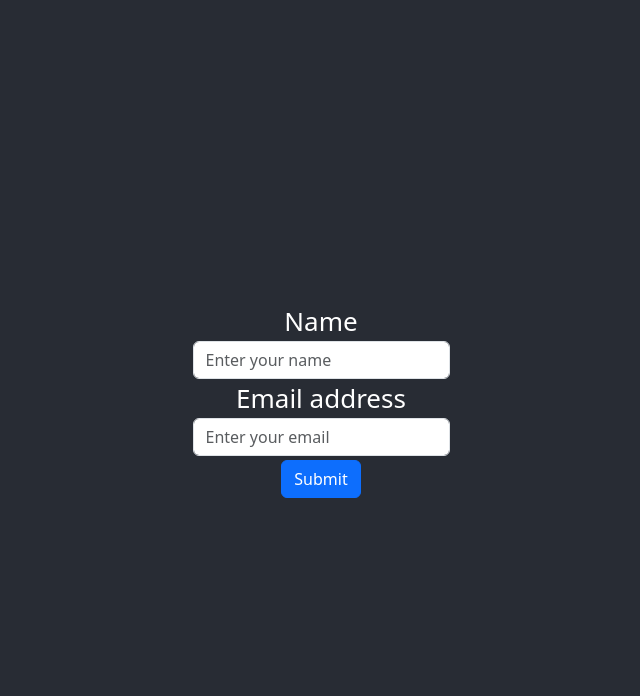
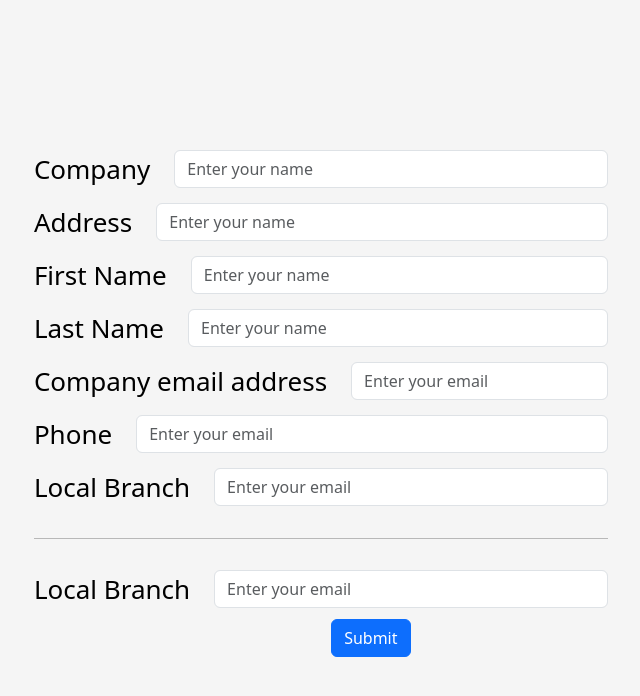
Before and after one commit to joshw1217/partners-engineering, a React (Create React App) app in the folder order-form/: page / in a window 1280 px wide. Shown: the top 696 px of the page, without its empty margins (319-959 px from the left). Built offline with nearby package versions, Linux system fonts and the light colour scheme.

Commit message:
Add more form inputs, upload partners logo

```diff
--- a/order-form/src/App.css
+++ b/order-form/src/App.css
@@ -14,14 +14,14 @@
 }
 
 .App-header {
-  background-color: #282c34;
+  background-color: #f5f5f5;
   min-height: 100vh;
   display: flex;
   flex-direction: column;
   align-items: center;
   justify-content: center;
   font-size: calc(10px + 2vmin);
-  color: white;
+  color: black;
 }
 
 .App-link {
--- a/order-form/src/Form.js
+++ b/order-form/src/Form.js
@@ -4,15 +4,60 @@ import React from 'react';
 const Form = () => {
   return (
     <form>
-      <div className="form-group">
-        <label htmlFor="name">Name</label>
-        <input type="text" className="form-control" id="name" placeholder="Enter your name" />
+      <div className="form-group row align-items-center">
+        <label htmlFor="name" className="col-sm-auto col-form-label">Company</label>
+        <div className="col-sm">
+          <input type="text" className="form-control" id="name" placeholder="Enter your name" />
+        </div>
       </div>
-      <div className="form-group">
-        <label htmlFor="email">Email address</label>
-        <input type="email" className="form-control" id="email" placeholder="Enter your email" />
+      <div className="form-group row align-items-center">
+        <label htmlFor="name" className="col-sm-auto col-form-label">Address</label>
+        <div className="col-sm">
+          <input type="text" className="form-control" id="name" placeholder="Enter your name" />
+        </div>
       </div>
-      <button type="submit" className="btn btn-primary">Submit</button>
+      <div className="form-group row align-items-center">
+        <label htmlFor="name" className="col-sm-auto col-form-label">First Name</label>
+        <div className="col-sm">
+          <input type="text" className="form-control" id="name" placeholder="Enter your name" />
+        </div>
+      </div>
+      <div className="form-group row align-items-center">
+        <label htmlFor="name" className="col-sm-auto col-form-label">Last Name</label>
+        <div className="col-sm">
+          <input type="text" className="form-control" id="name" placeholder="Enter your name" />
+        </div>
+      </div>
+      <div className="form-group row align-items-center">
+        <label htmlFor="email" className="col-sm-auto col-form-label">Company email address</label>
+        <div className="col-sm">
+          <input type="email" className="form-control" id="email" placeholder="Enter your email" />
+        </div>
+      </div>
+      <div className="form-group row align-items-center">
+        <label htmlFor="email" className="col-sm-auto col-form-label">Phone</label>
+        <div className="col-sm">
+          <input type="email" className="form-control" id="email" placeholder="Enter your email" />
+        </div>
+      </div>
+      <div className="form-group row align-items-center">
+        <label htmlFor="email" className="col-sm-auto col-form-label">Local Branch</label>
+        <div className="col-sm">
+          <input type="email" className="form-control" id="email" placeholder="Enter your email" />
+        </div>
+      </div>
+      <hr className="my-4" />
+      <div className="form-group row align-items-center">
+        <label htmlFor="email" className="col-sm-auto col-form-label">Local Branch</label>
+        <div className="col-sm">
+          <input type="email" className="form-control" id="email" placeholder="Enter your email" />
+        </div>
+      </div>
+      <div className="form-group row">
+        <div className="col-sm-10 offset-sm-2">
+          <button type="submit" className="btn btn-primary">Submit</button>
+        </div>
+      </div>
     </form>
   );
 };
```
Also changed, not shown: order-form/__sitelogo__Logo-PP.PNG (added).
